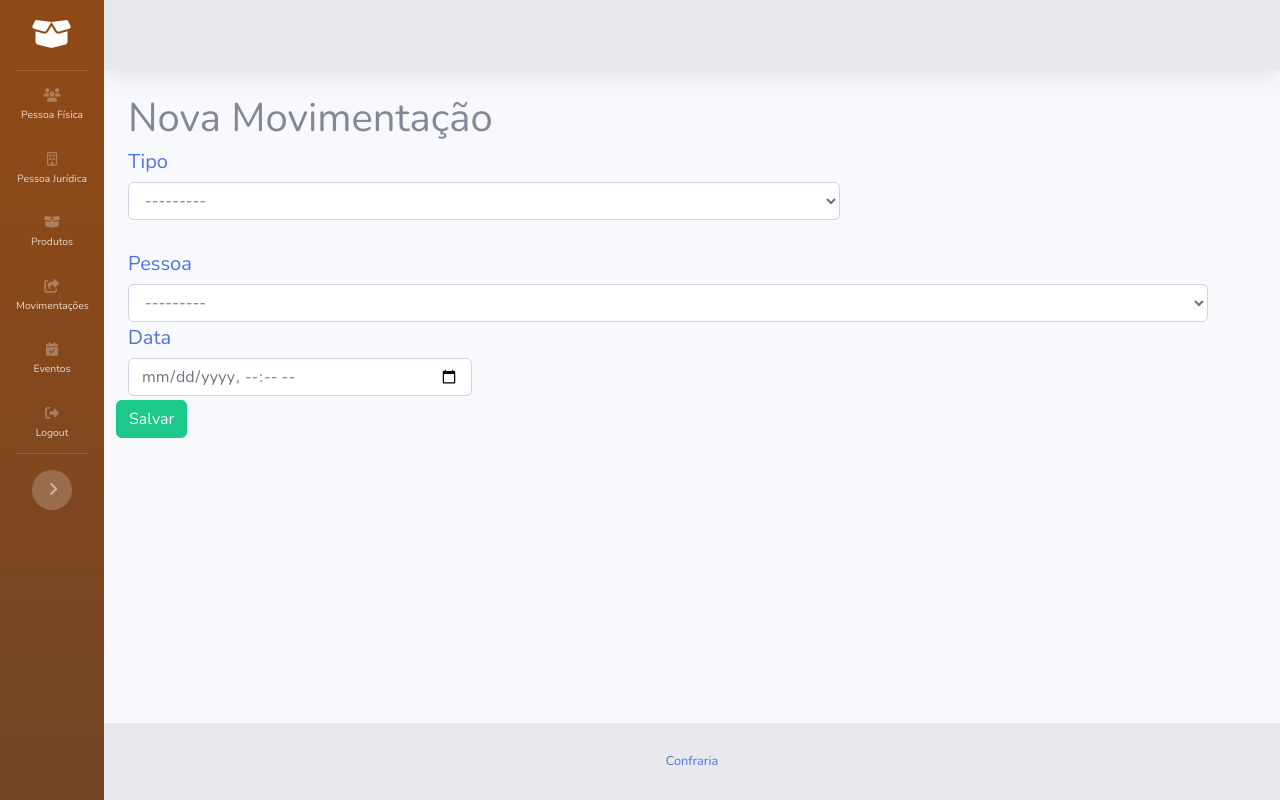
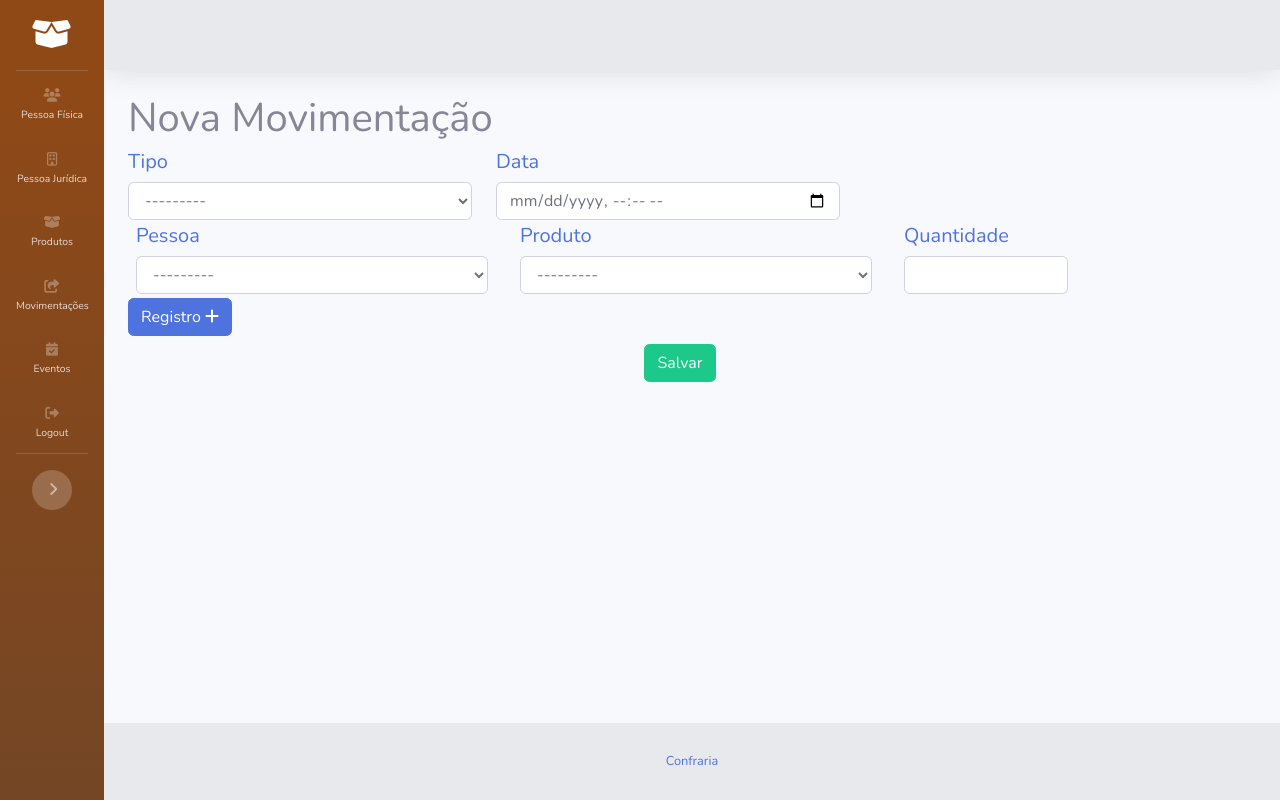
Before and after one commit to wartrax13/erp_confraria, a Django app: page /produto/movimentacao/create/ in a window 1280 px wide. Run offline with Django 3.2, Linux system fonts and the light colour scheme; the visitor is signed in with stand-in values (Sample User, id 1); data that the repository does not hold is empty; some libraries are stand-ins or nearby versions.

Commit message:
Formset para multiplos produtos na movimentacao

```diff
--- a/confraria/evento/models.py
+++ b/confraria/evento/models.py
@@ -27,6 +27,12 @@ class DoacaoEvento(models.Model):
     pessoa = models.ForeignKey('pessoa.Pessoa', on_delete=models.PROTECT)
     evento = models.ForeignKey(Evento, on_delete=models.PROTECT)
     recebido = models.BooleanField(default=False)
+    movimentacao = models.OneToOneField(
+        'produto.MovimentacaoProduto',
+        null=True,
+        blank=True,
+        on_delete=models.SET_NULL,
+    )
     data_entrega = models.DateTimeField('Data de entrega', null=True, blank=True)
 
     class Meta:
--- a/confraria/pessoa/views.py
+++ b/confraria/pessoa/views.py
@@ -7,7 +7,7 @@ from django.contrib.auth.mixins import LoginRequiredMixin
 from django.contrib.auth.decorators import login_required
 
 from .forms import PessoaFisicaForm, TelefoneFormSet, PessoaJuridicaForm, TelefonePessoaJuridicaFormSet
-from .mixins import FormsetMixin
+from confraria.mixins import FormsetMixin
 from .models import PessoaFisica, PessoaJuridica
 
 
--- a/confraria/produto/forms.py
+++ b/confraria/produto/forms.py
@@ -1,5 +1,37 @@
 from django import forms
-from .models import Produto, Movimentacao, Categoria
+from django.forms import inlineformset_factory
+
+from .models import MovimentacaoProduto, Produto, Movimentacao, TipoMovimentacaoChoices, Categoria
+
+
+class MovimentacaoProdutoForm(forms.ModelForm):
+    class Meta:
+        model = MovimentacaoProduto
+        fields = [
+            'produto',
+            'quantidade',
+            'pessoa',
+        ]
+
+    def __init__(self, *args, **kwargs):
+        self.tipo = kwargs.pop('tipo')
+        super().__init__(*args, **kwargs)
+
+    def clean_quantidade(self):
+        value = self.cleaned_data['quantidade']
+        if self.tipo == TipoMovimentacaoChoices.SAIDA and value > self.cleaned_data['produto'].estoque:
+            self.add_error('quantidade', 'Não há estoque suficiente para a operação!')
+        return value
+
+
+MovimentacaoFormSet = inlineformset_factory(
+    Movimentacao,
+    MovimentacaoProduto,
+    form=MovimentacaoProdutoForm,
+    fk_name='movimentacao',
+    fields=('produto', 'quantidade', 'pessoa'),
+    extra=1
+)
 
 
 class ProdutoForm(forms.ModelForm):
@@ -18,8 +50,6 @@ class MovimentacaoForm(forms.ModelForm):
         model = Movimentacao
         fields = [
             'tipo',
-            'produtos',
-            'pessoa',
             'data',
         ]
 
--- a/confraria/produto/models.py
+++ b/confraria/produto/models.py
@@ -30,19 +30,21 @@ class Produto(models.Model):
         verbose_name_plural = 'Produtos'
 
     def __str__(self):
+        if self.descricao:
+            return f'{self.nome} ({self.descricao[:10]})'
         return self.nome
 
     @property
     def total_entrada(self):
         return self.movimentacao_set.filter(
             tipo=TipoMovimentacaoChoices.ENTRADA
-        ).aggregate(total=Sum('quantidade')).get('total') or 0
+        ).aggregate(total=Sum('movimentacaoproduto__quantidade')).get('total') or 0
 
     @property
     def total_saida(self):
         return self.movimentacao_set.filter(
             tipo=TipoMovimentacaoChoices.SAIDA
-        ).aggregate(total=Sum('quantidade')).get('total') or 0
+        ).aggregate(total=Sum('movimentacaoproduto__quantidade')).get('total') or 0
 
     @property
     def estoque(self):
@@ -57,7 +59,6 @@ class Produto(models.Model):
 
 class Movimentacao(models.Model):
     tipo = models.CharField('Tipo', max_length=128, choices=TipoMovimentacaoChoices.choices)
-    pessoa = models.ForeignKey('pessoa.Pessoa', on_delete=models.PROTECT)
     data = models.DateTimeField()
 
     produtos = models.ManyToManyField(
@@ -74,4 +75,5 @@ class Movimentacao(models.Model):
 class MovimentacaoProduto(models.Model):
     movimentacao = models.ForeignKey(Movimentacao, on_delete=models.PROTECT)
     produto = models.ForeignKey(Produto, on_delete=models.PROTECT)
+    pessoa = models.ForeignKey('pessoa.Pessoa', on_delete=models.PROTECT)
     quantidade = models.PositiveSmallIntegerField()
--- a/confraria/produto/templates/produto/movimentacao_form.html
+++ b/confraria/produto/templates/produto/movimentacao_form.html
@@ -10,32 +10,11 @@
 <form method="POST" class="row col-12">
     {% csrf_token %}
     <div class="col-12 row">
-        <div class="col-lg-8">
+        <div class="col-lg-4">
             <label class="h5 text-primary" for="{{ form.tipo.id_for_label }}">{{ form.tipo.label }}</label>
             {% render_field form.tipo type="date" class="form-control" %}
             <div class="invalid-feedback">
                 {{ form.tipo.errors }}
-            </div>
-        </div>
-        <div class="col-lg-4">
-            <label class="h5 text-primary" for="{{ form.quantidade.id_for_label }}">{{ form.quantidade.label }}</label>
-            {% render_field form.quantidade class="form-control" placeholder="Número" %}
-            <div class="invalid-feedback">
-                {{ form.quantidade.errors }}
-            </div>
-        </div>
-        <div class="col-lg-12">
-            <label class="h5 text-primary" for="{{ form.produto.id_for_label }}">{{ form.produto.label }}</label>
-            {% render_field form.produto class="form-control" placeholder="produto do produto" %}
-            <div class="invalid-feedback">
-                {{ form.produto.errors }}
-            </div>
-        </div>
-        <div class="col-lg-12">
-            <label class="h5 text-primary" for="{{ form.pessoa.id_for_label }}">{{ form.pessoa.label }}</label>
-            {% render_field form.pessoa class="form-control" placeholder="pessoa do pessoa" %}
-            <div class="invalid-feedback">
-                {{ form.pessoa.errors }}
             </div>
         </div>
         <div class="col-lg-4">
@@ -47,13 +26,71 @@
         </div>
     </div>
 
-    <div class="col-lg-6">
-
+    <div class="col-12">
+        {{ formset.management_form }}
+        <div class="row">
+            <h5 class="text-primary col-4 ml-2">Pessoa</h5>
+            <h5 class="text-primary col-4 ml-2">Produto</h5>
+            <h5 class="text-primary col-2 ml-2">Quantidade</h5>
+        </div>
+        <div id="movimentacao_list">
+            {% for form in formset %}
+                {{ form.id }}
+                <div class="movimentacao_item row" >
+                    <div class="col-4 ml-2">
+                        {% render_field form.pessoa class="form-control" %}
+                        <div class="invalid-feedback">
+                            {{ form.pessoa.errors }}
+                        </div>
+                    </div>
+                    <div class="col-4 ml-2">
+                        {% render_field form.produto class="form-control" %}
+                        <div class="invalid-feedback">
+                            {{ form.produto.errors }}
+                        </div>
+                    </div>
+                    <div class="col-2 ml-2">
+                        {% render_field form.quantidade class="form-control" %}
+                        <div class="invalid-feedback">
+                            {{ form.quantidade.errors }}
+                        </div>
+                    </div>
+                </div>
+            {% endfor %}
+        </div>
+        <button type="button" id="add_item_id" class="btn btn-primary">Registro <i class="fas fa-plus"></i></button>
     </div>
-    <div class="col-lg-6">
-
+    <div class="col-12 my-2 d-flex justify-content-center">
+        <button type="submit" class="btn btn-success">Salvar</button>
     </div>
-    <button type="submit" class="btn btn-success">Salvar</button>
 </form>
 
 {% endblock content %}
+
+{% block extra_js %}
+
+<script type="text/javascript">
+
+    $(document).ready(function() {
+        $("#add_item_id").click(function(e) {
+            e.preventDefault()
+            let itens = document.querySelectorAll('.movimentacao_item')
+            let formNum = itens.length
+            let totalForms = document.querySelector("#id_movimentacaoproduto_set-TOTAL_FORMS")
+            let totalFormNum = parseInt(totalForms.value)
+            let container = document.querySelector("#movimentacao_list")
+
+            let newForm = itens[formNum-1].cloneNode(true)
+            let formRegex = RegExp(`movimentacaoproduto_set-(\\d){1}-`,'g')
+
+            newForm.innerHTML = newForm.innerHTML.replace(formRegex, `movimentacaoproduto_set-${formNum}-`)
+            container.insertBefore(newForm, null)
+            totalFormNum++
+            totalForms.setAttribute('value', `${totalFormNum}`)
+
+        });
+    });
+
+</script>
+
+{% endblock extra_js %}
--- a/confraria/produto/views.py
+++ b/confraria/produto/views.py
@@ -1,9 +1,11 @@
 from django.db.models import Q
-from .models import Produto, Movimentacao, Categoria
 from django.contrib.auth.mixins import LoginRequiredMixin
 from django.views.generic import ListView, CreateView, UpdateView, DetailView
-from .forms import ProdutoForm, MovimentacaoForm, CategoriaForm
 from django.urls import reverse_lazy
+
+from confraria.mixins import FormsetMixin
+from .forms import ProdutoForm, MovimentacaoForm, CategoriaForm, MovimentacaoFormSet
+from .models import Produto, Movimentacao, Categoria
 
 
 class ProdutoListView(LoginRequiredMixin, ListView):
@@ -28,7 +30,7 @@ class ProdutoListView(LoginRequiredMixin, ListView):
         return produtos
 
 
-class ProdutoCreateView(CreateView):
+class ProdutoCreateView(LoginRequiredMixin, CreateView):
     model = Produto
     form_class = ProdutoForm
 
@@ -50,9 +52,18 @@ class MovimentacaoListView(LoginRequiredMixin, ListView):
     ordering = ['-data']
 
 
-class MovimentacaoCreateView(LoginRequiredMixin, CreateView):
+class MovimentacaoCreateView(LoginRequiredMixin, FormsetMixin, CreateView):
     model = Movimentacao
     form_class = MovimentacaoForm
+    formset_class = MovimentacaoFormSet
+
+    def get_formset_kwargs(self):
+        kwargs = super().get_formset_kwargs()
+        form = self.get_form()
+        kwargs['form_kwargs'] = {
+            'tipo': form['tipo'].value()
+        }
+        return kwargs
 
     def get_success_url(self):
         return reverse_lazy('movimentacao_list')
```
Also changed, not shown: confraria/produto/templates/produto/produto_form.html (+3 -5 lines), confraria/evento/migrations/0001_initial.py, confraria/mixins.py (renamed from confraria/pessoa/mixins.py), confraria/pessoa/migrations/0001_initial.py, confraria/produto/migrations/0001_initial.py, 1 other file.
